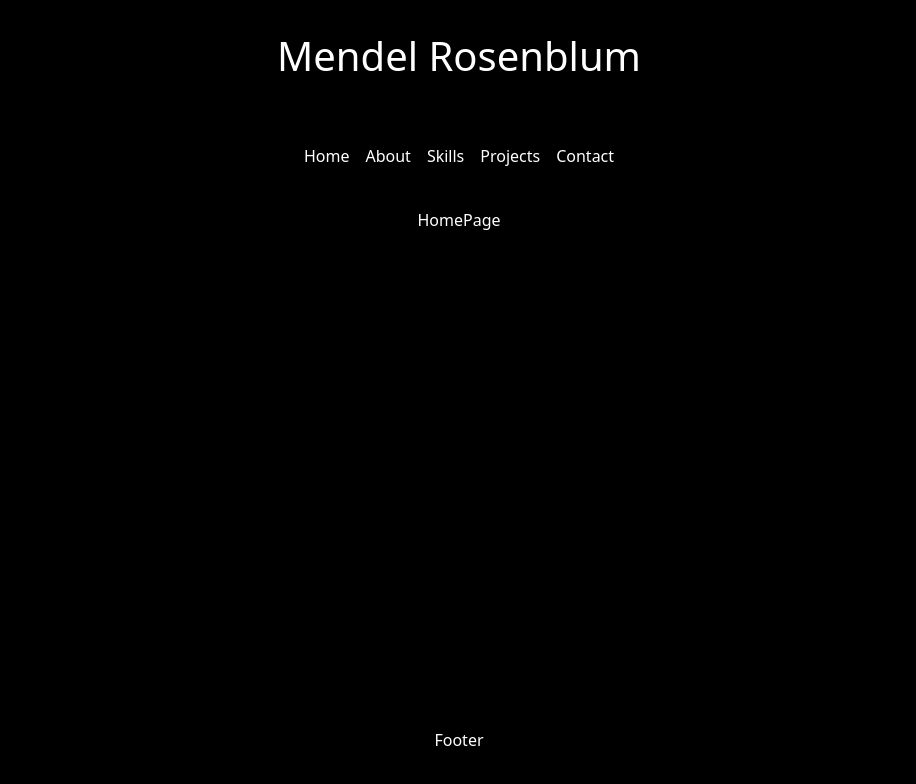
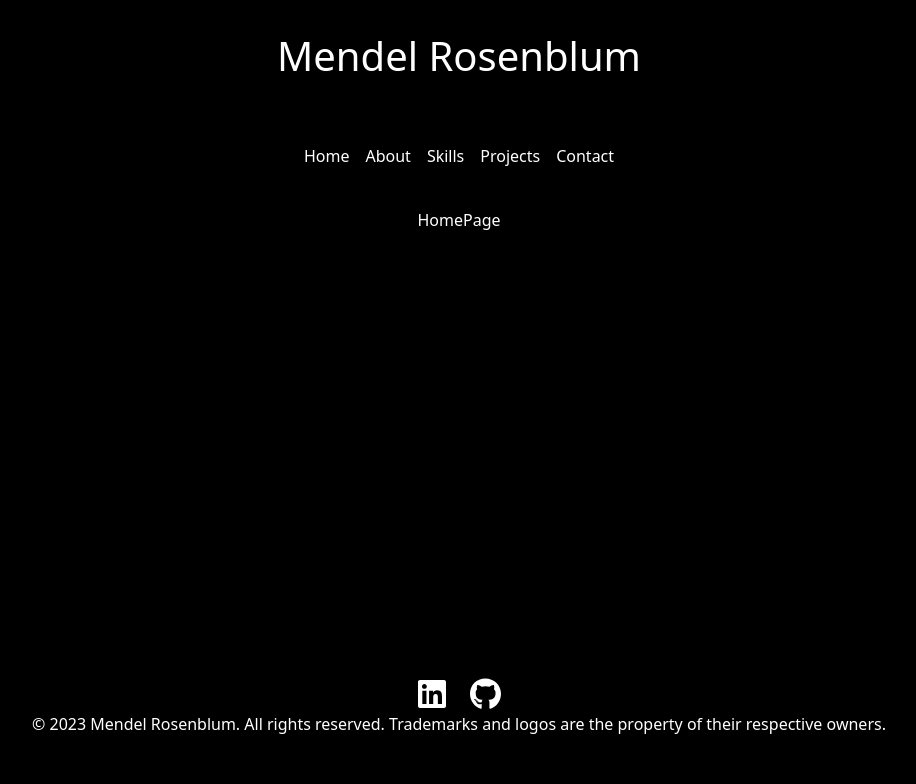
Before and after one commit to mendelr20/portfollio-website, a React (Create React App) app: page / in a window 1280 px wide. Shown: the top 784 px of the page, without its empty margins (181-1097 px from the left). Built offline with nearby package versions, Linux system fonts and the light colour scheme.

Commit message:
adding the footer

```diff
--- a/package.json
+++ b/package.json
@@ -5,6 +5,8 @@
   "homepage": "https://mendelrosenblum.com",
   "dependencies": {
     "@formspree/react": "^2.4.1",
+    "@fortawesome/free-brands-svg-icons": "^6.4.0",
+    "@fortawesome/react-fontawesome": "^0.2.0",
     "@testing-library/jest-dom": "^5.16.5",
     "@testing-library/react": "^13.4.0",
     "@testing-library/user-event": "^13.5.0",
--- a/src/components/Footer.js
+++ b/src/components/Footer.js
@@ -1,9 +1,26 @@
-import React from 'react'
+import React from 'react';
+import { FontAwesomeIcon } from '@fortawesome/react-fontawesome';
+import { faLinkedin, faGithub } from '@fortawesome/free-brands-svg-icons';
+import { Row, Col } from 'react-bootstrap';
 
 function Footer() {
   return (
-    <div className="bg-black text-white text-center py-5">Footer</div>
-  )
+    <div className="bg-black text-white text-center py-5">
+      <Row className="justify-content-center">
+        <Col xs="auto" className="mr-4">
+          <a href="https://www.linkedin.com/in/mendel-rosenblum/" target="_blank" rel="noopener noreferrer">
+            <FontAwesomeIcon icon={faLinkedin} size="2x" style={{ color: "white" }} />
+          </a>
+        </Col>
+        <Col xs="auto">
+          <a href="https://github.com/mendelr20/" target="_blank" rel="noopener noreferrer">
+            <FontAwesomeIcon icon={faGithub} size="2x" style={{ color: "white" }} />
+          </a>
+        </Col>
+      </Row>
+      <p>&copy; 2023 Mendel Rosenblum. All rights reserved. Trademarks and logos are the property of their respective owners.</p>
+    </div>
+  );
 }
 
-export default Footer
+export default Footer;
```
Also changed, not shown: 1 other file (tests, documents, lock files or other folders).
